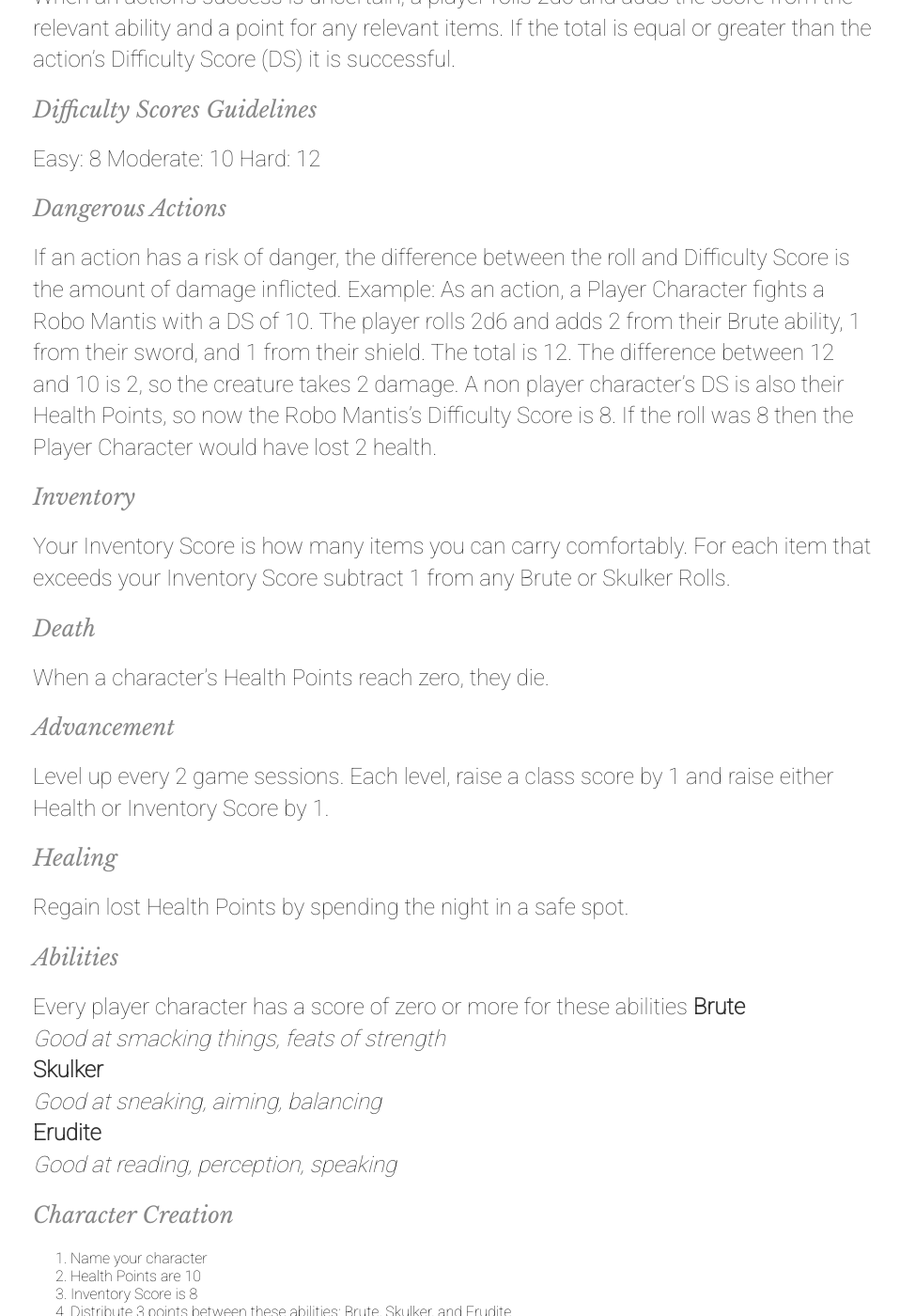
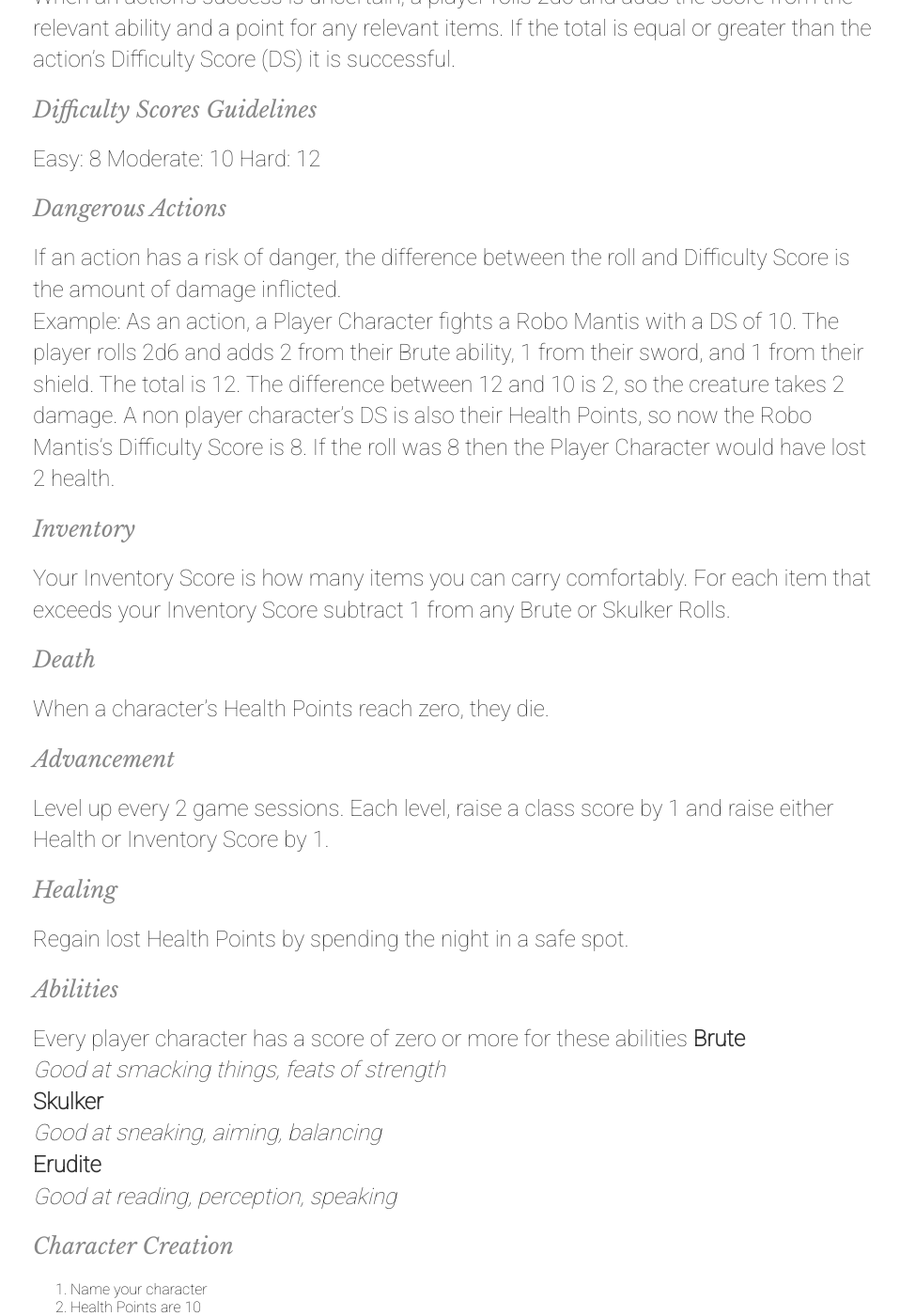
Before and after one commit to NateHPS/TunnelGoons, a Jekyll site: the page built from srd.html, in a window 1280 px wide and 1400 px high, scrolled down 539 px. Shown: the whole window at 94% size, without its empty margins (157-1115 px from the left). Built offline with Jekyll 4.4.1, drawn with Linux system fonts in a browser that asks for light colours; some of the changed text lies outside the part shown.

```diff
--- a/srd.html
+++ b/srd.html
@@ -25,7 +25,7 @@ Score (DS) it is successful.</p>
 <p>If an action has a risk of danger,
 the difference between the roll and
 Difficulty Score is the amount of
-damage inflicted.
+damage inflicted.<br>
 Example:
 As an action, a Player Character fights
 a Robo Mantis with a DS of 10. The
@@ -79,7 +79,7 @@ zero or more for these abilities
 <li>Health Points are 10</li>
 <li>Inventory Score is 8</li>
 <li>Distribute 3 points between these abilities: Brute, Skulker, and Erudite</li>
-<li>Choose 3 of the following items:
+<li>Choose 3 of the following items:<br>
 Melee Weapon<br>
 (specify)<br>
 Ranged Weapon
```
